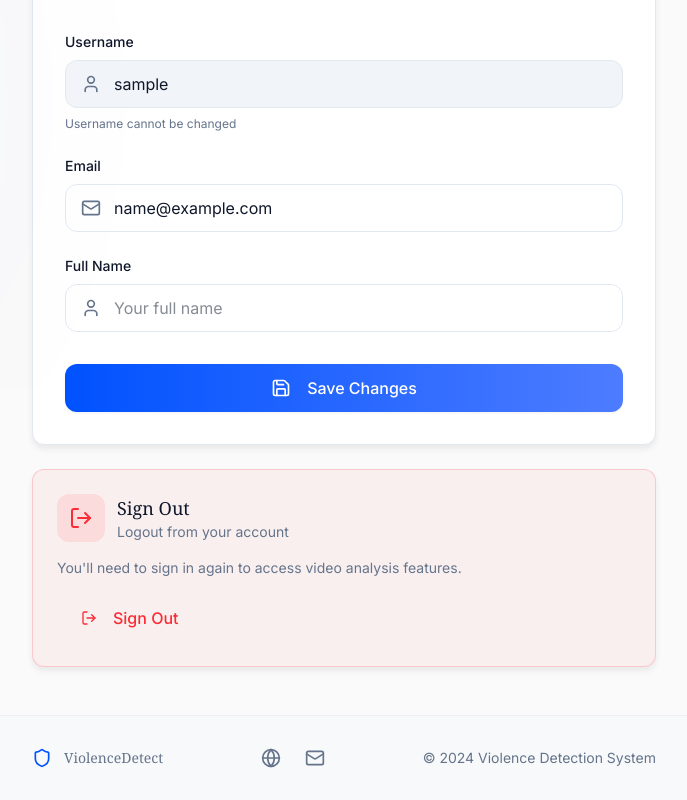
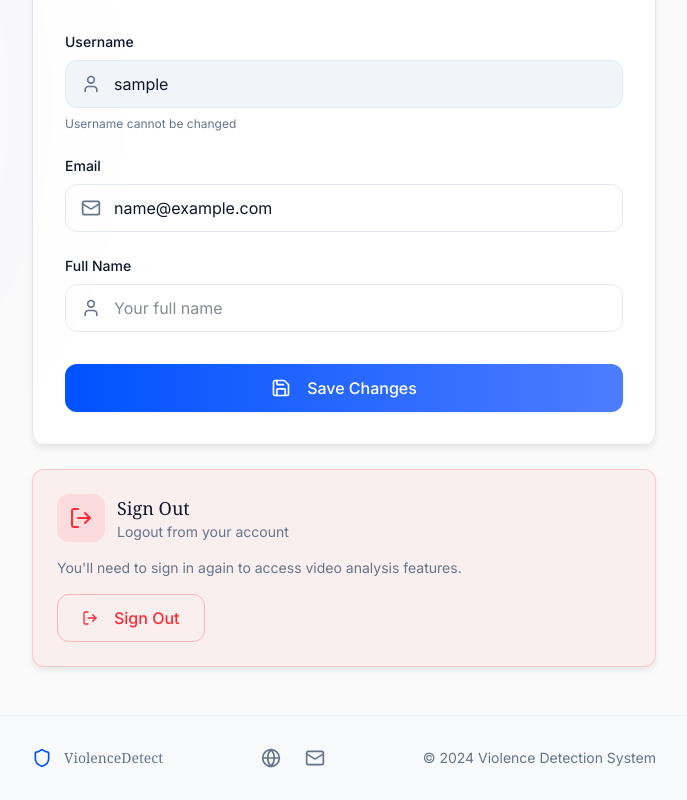
Before and after one commit to Theani7/Violence-Detection-System-using-CNN-LSTM-Models, a React (Vite) app in the folder frontend/: page /profile in a window 1280 px wide. Shown: the part 414-1214 px from the top of the page, without its empty margins (296-983 px from the left). Built offline with nearby package versions, Linux system fonts and the light colour scheme; sample sign-in values are in the browser's storage; a web font is replaced by a local one.

Commit message:
Fix TypeScript errors: remove unused imports, add Button variants (outline, danger), fix showPasswordForm reference

```diff
--- a/frontend/src/App.tsx
+++ b/frontend/src/App.tsx
@@ -7,7 +7,7 @@ import { SectionLabel } from "./components/SectionLabel"
 import { AuthModal } from "./components/AuthModal"
 import { checkHealth } from "./lib/api"
 import { useAuth } from "./lib/auth"
-import { Shield, Eye, Zap, Activity, Lock, Globe, Mail, ArrowRight, Play, FileVideo, Brain, Clock, CheckCircle, Cpu, Layers, BarChart3, Users, GitBranch, Sparkles, ChevronDown, Menu, X, Search } from "lucide-react"
+import { Shield, Zap, Globe, Mail, ArrowRight, FileVideo, Brain, Clock, CheckCircle, Cpu, Layers, BarChart3, Sparkles, Menu, X } from "lucide-react"
 
 function App() {
   const { user } = useAuth()
--- a/frontend/src/components/Button.tsx
+++ b/frontend/src/components/Button.tsx
@@ -2,7 +2,7 @@ import { type ButtonHTMLAttributes, forwardRef } from "react"
 import { cn } from "../lib/utils"
 
 interface ButtonProps extends ButtonHTMLAttributes<HTMLButtonElement> {
-  variant?: "primary" | "secondary" | "ghost"
+  variant?: "primary" | "secondary" | "ghost" | "outline" | "danger"
   size?: "sm" | "md" | "lg"
 }
 
@@ -13,7 +13,9 @@ export const Button = forwardRef<HTMLButtonElement, ButtonProps>(
     const variants = {
       primary: "gradient-bg text-white shadow-sm hover:shadow-accent-lg hover:-translate-y-0.5 hover:brightness-110",
       secondary: "bg-transparent border border-border text-foreground hover:border-accent/30 hover:shadow-md hover:bg-muted",
-      ghost: "bg-transparent text-muted-foreground hover:text-foreground"
+      ghost: "bg-transparent text-muted-foreground hover:text-foreground",
+      outline: "bg-transparent border border-border text-foreground hover:border-accent hover:bg-accent/5",
+      danger: "bg-red-500 text-white hover:bg-red-600 border-none"
     }
 
     const sizes = {
--- a/frontend/src/pages/ProfilePage.tsx
+++ b/frontend/src/pages/ProfilePage.tsx
@@ -3,7 +3,7 @@ import { motion, AnimatePresence } from "framer-motion"
 import { Button } from "../components/Button"
 import { Card } from "../components/Card"
 import { useAuth } from "../lib/auth"
-import { Shield, User, Mail, Save, LogOut, AlertTriangle, Eye, EyeOff, CheckCircle, Settings, Key, LogIn, ArrowLeft, UserCog, Globe } from "lucide-react"
+import { Shield, User, Mail, Save, LogOut, Eye, EyeOff, CheckCircle, Key, ArrowLeft, UserCog, Globe } from "lucide-react"
 import { useNavigate } from "react-router-dom"
 import { API_URL } from "../lib/config"
 
@@ -13,7 +13,6 @@ export function ProfilePage() {
   const [email, setEmail] = useState(user?.email || "")
   const [fullName, setFullName] = useState(user?.full_name || "")
   const [showLogoutConfirm, setShowLogoutConfirm] = useState(false)
-  const [showPasswordForm, setShowPasswordForm] = useState(false)
   const [message, setMessage] = useState("")
   const [error, setError] = useState("")
   const [activeTab, setActiveTab] = useState<"profile" | "password">("profile")
@@ -80,7 +79,7 @@ export function ProfilePage() {
         setOldPassword("")
         setNewPassword("")
         setConfirmPassword("")
-        setShowPasswordForm(false)
+        setActiveTab("profile")
       } else {
         const err = await response.json()
         setError(err.detail || "Failed to change password")
```
Also changed, not shown: 2 other files (tests, documents, lock files or other folders).
